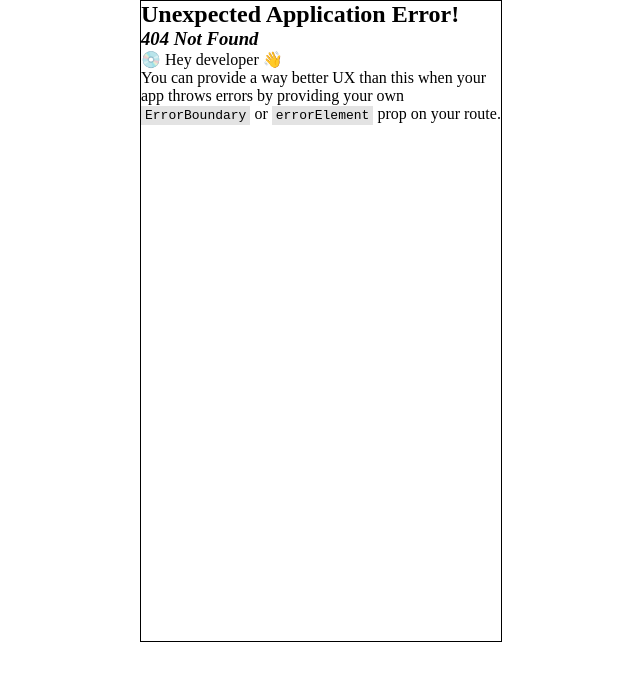
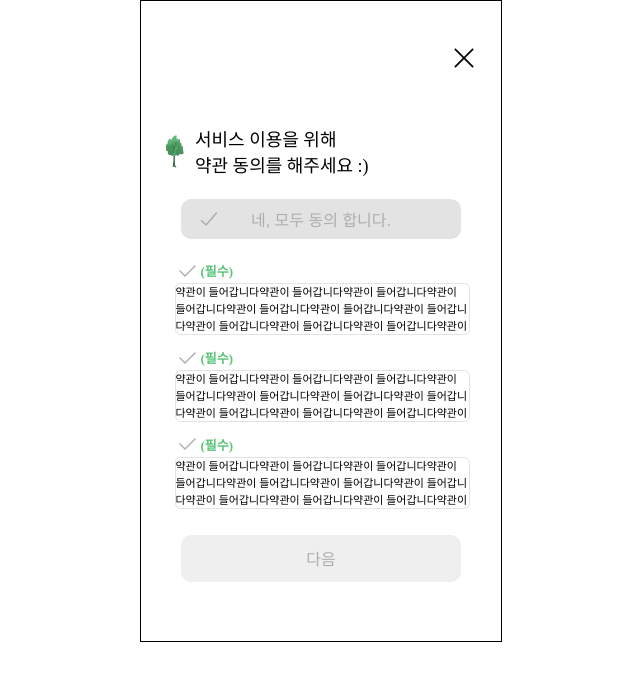
Before and after one commit to SugarSyrup/GrowthMemory, a React (Create React App) app: page /SignUp in a window 1280 px wide. Before the commit this address had no page. Shown: the top 680 px of the page, without its empty margins (319-959 px from the left). Built offline with nearby package versions, Linux system fonts and the light colour scheme.

Commit message:
이용약관 파일명, 파일 구조 수정

```diff
--- /dev/null
+++ b/src/components/CollectPersonalData/CollectPersonalData.jsx
@@ -0,0 +1,26 @@
+import HeaderText from "../common/HeaderText";
+import Button from "../common/Button";
+import Terms from "../common/Terms";
+import TermsBox from "./TermsBox";
+import styled from "styled-components";
+
+export default function CollectPersonalData() {
+  return (
+    <>
+      <Section>
+        <HeaderText />
+        <Button num={0} />
+        <TermsBox />
+        <Button num={1} />
+      </Section>
+    </>
+  );
+}
+
+const Section = styled.section`
+  width: 360px;
+  height: 464px;
+  display: flex;
+  flex-direction: column;
+  align-items: center;
+`;
--- a/src/components/TermsBox.jsx
+++ b/src/components/CollectPersonalData/TermsBox.jsx
@@ -1,6 +1,6 @@
 import { useContext, useEffect } from "react";
-import Terms from "./common/Terms";
-import { SignUpContext } from "./SignUpContext";
+import Terms from "../common/Terms";
+import { SignUpContext } from "../context/SignUpContext";
 import styled from "styled-components";
 
 export default function TermsBox() {
@@ -22,5 +22,6 @@ const Box = styled.div`
   flex-direction: column;
   align-items: center;
   justify-content: space-between;
+  /* background-color: bisque; */
   /* position: relative; */
 `;
--- a/src/components/personalData/SignUpProvider.jsx
+++ b/src/components/SignUpProvider/SignUpPovider.jsx
@@ -1,11 +1,12 @@
 import { useState } from "react";
-import { SignUpContext } from "../SignUpContext";
 import { useImmer } from "use-immer";
+import { SignUpContext } from "../context/SignUpContext";
 
 export default function SignUpProvider(props) {
-  const [headerText, setHeaderText] = useState(0);
+  const [headerText, setHeaderText] = useState(0); // <- 1씩 증가시켜서 headerText 바꿈
   const [agreement, setAgreement] = useState(0);
   const [disabled, setDisabled] = useState(true);
+  const [signUpStep, setSignUpStep] = useState(0);
   const [isChecked, updateIsChecked] = useImmer(checked);
   // console.log(isChecked);
   return (
@@ -37,3 +38,7 @@ let checked = [
   },
   { text: "마케팅 동의", checked: false },
 ];
+
+/*
+  회원가입 로그인 과정에서 사용할 context들
+*/
--- a/src/components/common/BackHeader.jsx
+++ b/src/components/common/BackHeader.jsx
@@ -1,17 +1,24 @@
+import { useContext } from "react";
 import { RxCross1 } from "react-icons/rx";
+import { useLocation } from "react-router-dom";
 import styled from "styled-components";
+import { SignUpContext } from "../context/SignUpContext";
 export default function BackHeader() {
-  return (
-    // 현재 라우터 경로 확인해서 약관 동의 창 아니면 다 prev 버튼 출력
-    <Div>
-      <RxCross1 />
-    </Div>
-  );
+  const { headerText } = useContext(SignUpContext);
+  // const location = useLocation().pathname.replace("/", "");
+  // console.log(location);
+  return <Div>{headerText == 0 && <RxCross1 className="close" />}</Div>; // 0인거 나중에 1로 바꿔야 함 아직 구글로그인 페이지 안 만들어서 0인거임
 }
 
 const Div = styled.div`
   margin-top: 44px;
   width: 360px;
   height: 56px;
-  background-color: aqua;
+  position: relative;
+
+  .close {
+    font-size: 26px;
+    position: absolute;
+    right: 24px;
+  }
 `;
--- a/src/components/common/Button.jsx
+++ b/src/components/common/Button.jsx
@@ -1,10 +1,9 @@
 import { useContext } from "react";
 import { IoCheckmarkOutline } from "react-icons/io5";
-import { SignUpContext } from "../SignUpContext";
 import styled from "styled-components";
-
+import { SignUpContext } from "../context/SignUpContext";
 export default function Button(props) {
-  const { agreement, setAgreement, updateIsChecked } =
+  const { agreement, setAgreement, updateIsChecked, setHeaderText } =
     useContext(SignUpContext);
   const btnText = ["네, 모두 동의 합니다.", "다음"];
 
@@ -14,7 +13,7 @@ export default function Button(props) {
         num={props.num}
         agreement={agreement}
         onClick={(e) => {
-          if (agreement != 3) {
+          if (props.num == 0 && agreement != 3) {
             setAgreement(3);
             updateIsChecked((update) => {
               update[0].checked = true;
@@ -29,7 +28,15 @@ export default function Button(props) {
               update[2].checked = false;
             });
           }
+          if (props.num == 1 && agreement == 3) {
+            console.log("A");
+            setHeaderText((prev) => (prev += 1));
+          }
         }}
+        // onSubmit={(e) => {
+        //   e.preventDefault();
+
+        // }}
       >
         {!props.num && <IoCheckmarkOutline className="icon" />}
         {btnText[props.num]}
--- a/src/components/common/HeaderText.jsx
+++ b/src/components/common/HeaderText.jsx
@@ -1,11 +1,19 @@
 import { useContext } from "react";
-import { SignUpContext } from "../SignUpContext";
+import { SignUpContext } from "../context/SignUpContext";
 import styled from "styled-components";
 
 export default function HeaderText() {
   const { headerText, setHeaderText } = useContext(SignUpContext);
-  let headerTextTop = ["서비스 이용을 위해", "서비스에서 불리고 싶은"];
-  let headerTextBttom = ["약관 동의를 해주세요 :)", "닉네임을 알려주세요"];
+  let headerTextTop = [
+    // "Growth Memory",
+    "서비스 이용을 위해",
+    "서비스에서 불리고 싶은",
+  ];
+  let headerTextBttom = [
+    // "오늘도 성장하는 나를 위해",
+    "약관 동의를 해주세요 :)",
+    "닉네임을 알려주세요",
+  ];
   return (
     <Div>
       <Img src={`${process.env.PUBLIC_URL}/img/tree.png`} alt="" />
--- a/src/components/common/Terms.jsx
+++ b/src/components/common/Terms.jsx
@@ -1,7 +1,6 @@
 import { useContext, useEffect } from "react";
-import { FiCheck } from "react-icons/fi";
 import styled from "styled-components";
-import { SignUpContext } from "../SignUpContext";
+import { SignUpContext } from "../context/SignUpContext";
 export default function Terms(props) {
   const { setAgreement, updateIsChecked, isChecked } =
     useContext(SignUpContext);
@@ -40,7 +39,7 @@ export default function Terms(props) {
 
 const Box = styled.div`
   /* margin-bottom: 5px; */
-  width: 312px;
+  width: 293px;
   height: 86px;
 `;
 const Header = styled.div`
@@ -77,5 +76,6 @@ const TextBox = styled.div`
   border-radius: 5.707px;
   border: 1px solid #e3e3e3;
   font-size: 11px;
+  line-height: 17px;
   overflow: hidden;
 `;
--- a/src/pages/CollectPersonalData.jsx
+++ /dev/null
@@ -1,30 +0,0 @@
-import SignUpProvider from "../components/personalData/SignUpProvider";
-import HeaderText from "../components/common/HeaderText";
-import Button from "../components/common/Button";
-import TermsBox from "../components/TermsBox";
-import BackHeader from "../components/common/BackHeader";
-import styled from "styled-components";
-
-export default function CollectPersonalData() {
-  return (
-    <>
-      <SignUpProvider>
-        <BackHeader />
-        <Section>
-          <HeaderText />
-          <Button num={0} />
-          <TermsBox />
-          <Button num={1} />
-        </Section>
-      </SignUpProvider>
-    </>
-  );
-}
-
-const Section = styled.section`
-  width: 360px;
-  height: 464px;
-  display: flex;
-  flex-direction: column;
-  align-items: center;
-`;
--- /dev/null
+++ b/src/pages/SignUp.jsx
@@ -0,0 +1,14 @@
+import CollectPersonalData from "../components/CollectPersonalData/CollectPersonalData";
+import BackHeader from "../components/common/BackHeader";
+import SignUpProvider from "../components/SignUpProvider/SignUpPovider";
+
+export default function SignUp() {
+  return (
+    <>
+      <SignUpProvider>
+        <BackHeader />
+        <CollectPersonalData />
+      </SignUpProvider>
+    </>
+  );
+}
```
Also changed, not shown: src/router.js (+6 -6 lines), src/components/context/SignUpContext.js (renamed from src/components/SignUpContext.js).
